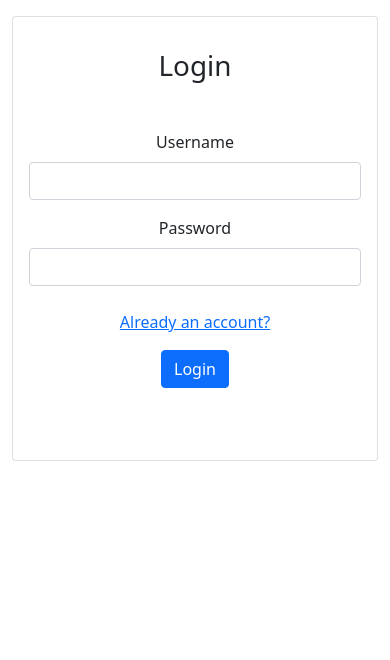
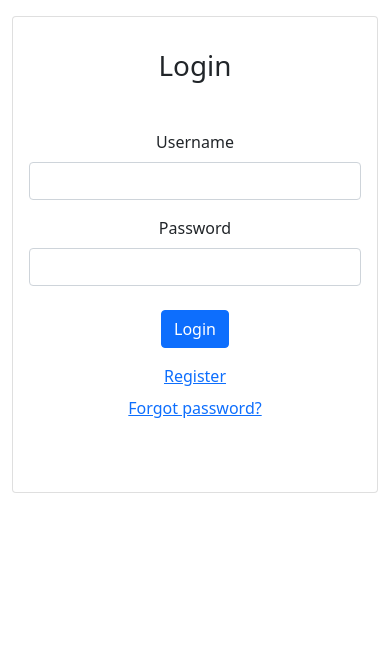
Before and after one commit to Benitorax/ocproject6, a Symfony app: template templates/security/login.html.twig in a window 390 px wide. Shown: the top 660 px of the page. Run offline with Twig, Linux system fonts and the light colour scheme; the template is opened without the code that fills it, so the values that code supplies are empty; some libraries are stand-ins or nearby versions.

Commit message:
feat #2: fix login template

```diff
--- a/templates/security/login.html.twig
+++ b/templates/security/login.html.twig
@@ -32,8 +32,12 @@
                             </div>
                             <input type="hidden" name="_csrf_token" value="{{ csrf_token('authenticate') }}">
                             <div class="col-12 my-2">
-                                <div class="mb-3"><a href="#">Already an account?</a></div>
+                                <div class="mb-3 d-none d-md-block"><a href="#">Forgot password?</a></div>
                                 <button type="submit" class="btn btn-primary">Login</button>
+                                <div class="mt-3 d-block d-md-none">
+                                    <div class="mb-2"><a href="#">Register</a></div>
+                                    <div><a href="#">Forgot password?</a></div>
+                                </div>
                             </div>
                         </form>
                     </div>
```
